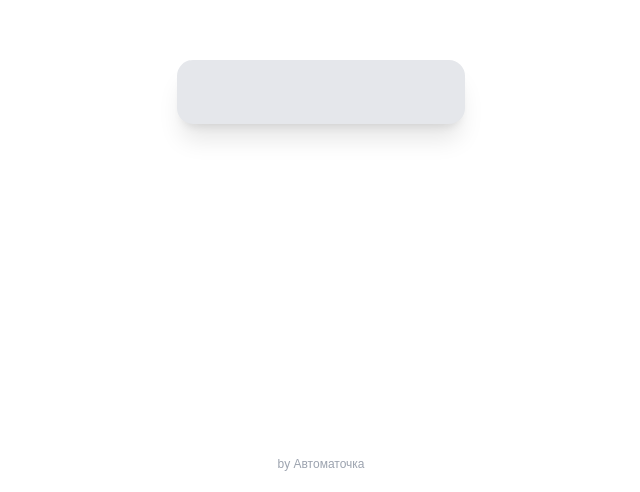
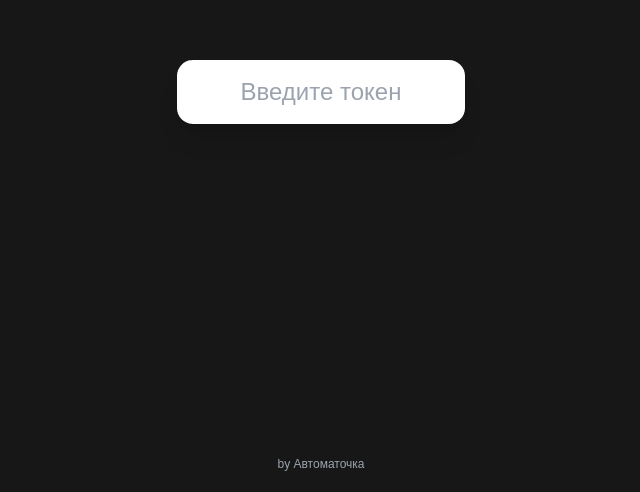
Before and after one commit to separatrixxx/aviahack5, a React (Create React App) app: page / in a window 1280 px wide. Shown: the part 308-800 px from the top of the page, without its empty margins (319-959 px from the left). Built offline with nearby package versions, Linux system fonts and the light colour scheme.

Commit message:
Add files via upload

```diff
--- a/src/components/Header.tsx
+++ b/src/components/Header.tsx
@@ -4,7 +4,8 @@ function Header () {
 
     return (
         <div className="flex items-center justify-end w-full absolute top-0 text-xs p-3 lg:p-5">
-            <button onClick={exit} className="cursor-pointer text-gray-400 hover:text-svo transition-colors duration-300 ease-in-out">
+            <button onClick={exit} className="cursor-pointer text-gray-400 hover:text-svo
+            transition-colors duration-300 ease-in-out">
                 Выйти
             </button>
         </div>
--- a/src/index.tsx
+++ b/src/index.tsx
@@ -12,17 +12,32 @@ ReactDOM.render(
 
 let input = document.getElementById('input_token') as HTMLInputElement;
 
-input?.addEventListener('keypress', function(e){
-    if(e.which === 13){
+input?.addEventListener('keypress', async function (e) {
+    if (e.which === 13) {
         e.preventDefault();
         let val: string = input.value;
 
-        if (val === 'qwerty') {
-            localStorage.setItem('token_enter', 'ok');
-            window.location.reload();
+        let url: string = 'http://127.0.0.1:8000/get_all_buses/';
+        let response = await fetch(url);
+
+        if (response.ok) {
+            let json = await response.json();
+
+            for (let i of json['list']) {
+                if (val === i.token) {
+                    localStorage.setItem('token_enter', 'ok');
+                    input.classList.remove('border-4');
+                    input.classList.remove('border-red-300');
+                    window.location.reload();
+                    break;
+                }
+
+                localStorage.removeItem('token_enter');
+                input.classList.add('border-4');
+                input.classList.add('border-red-500');
+            }
         } else {
-            localStorage.removeItem('token_enter');
-            alert('Ты чё-то перепутал');
+            alert("Ошибка HTTP: " + response.status);
         }
     }
 });
--- a/src/pages/Home.tsx
+++ b/src/pages/Home.tsx
@@ -6,10 +6,11 @@ function Home () {
     document.title = 'Авиахакатон';
 
     return (
-        <div className="flex flex-col items-center justify-center w-full h-screen bg-white">
-            <input id="input_token" className="w-48 lg:w-72 h-12 lg:h-16 bg-gray-200 text-2xl p-3 rounded-2xl shadow-xl
-            focus:outline-none hover:bg-gray-300 focus:bg-gray-300 text-svo text-center
-            transition-colors duration-300 ease-in-out"/>
+        <div id="home_screen" className="flex flex-col items-center justify-center w-full h-screen
+        bg-cover bg-center bg-no-repeat">
+            <input id="input_token" placeholder="Введите токен" className="w-48 lg:w-72 h-12 lg:h-16 bg-white
+            text-lg lg:text-2xl p-3 rounded-2xl shadow-xl focus:outline-none hover:bg-gray-100 focus:bg-gray-100
+            text-svo text-center transition-colors duration-300 ease-in-out"/>
             <Footer />
         </div>
     );
```
